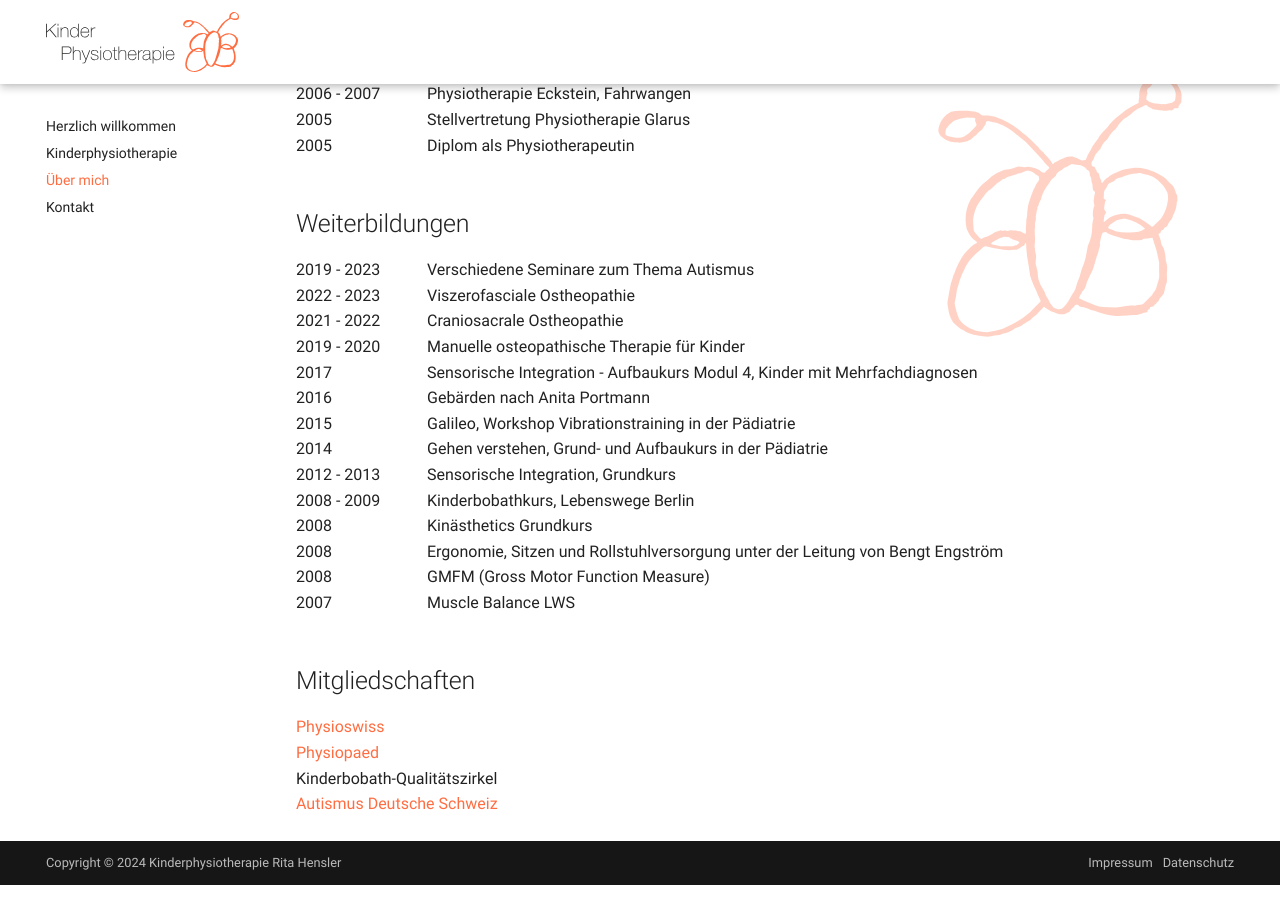
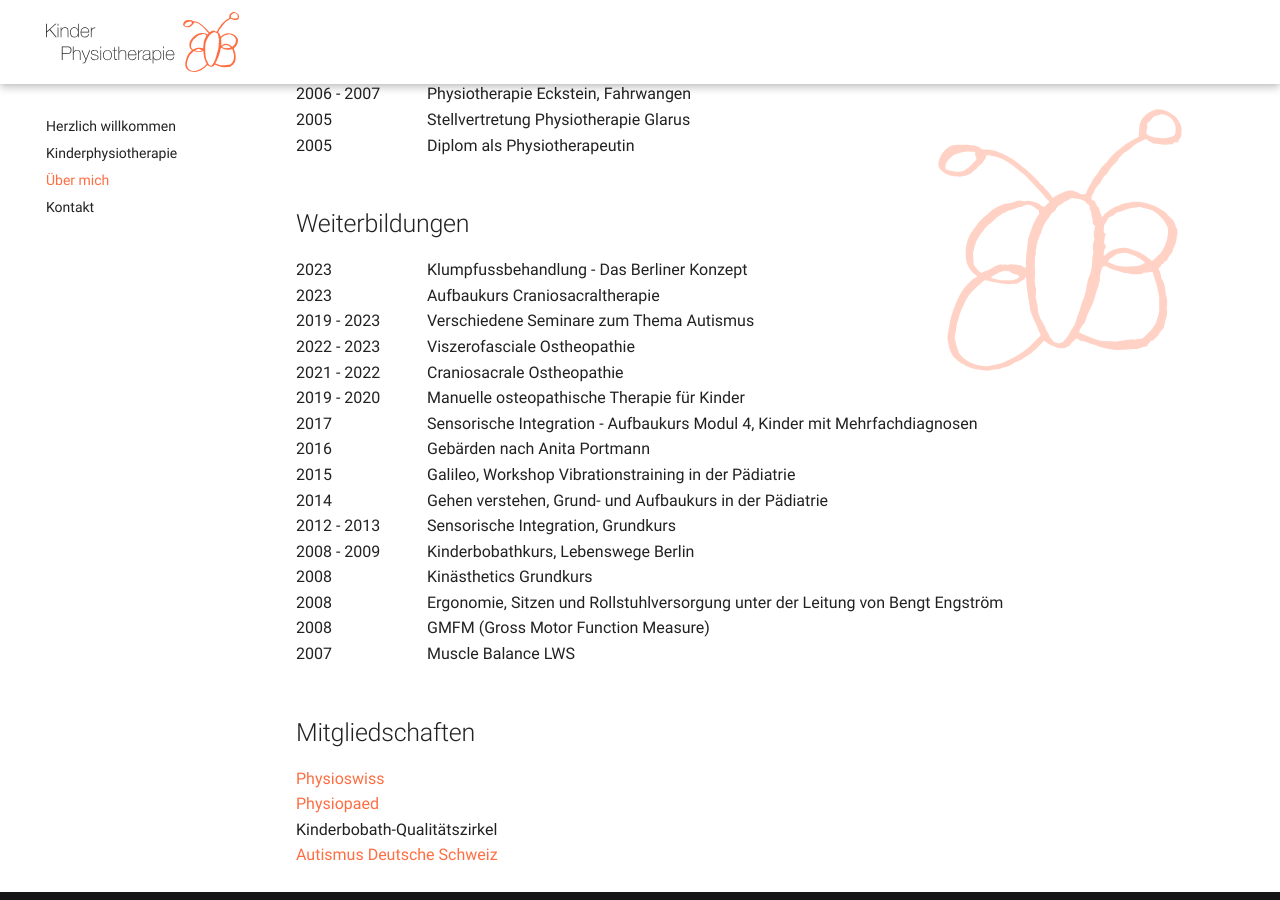
Before and after one commit to kprh/kprh-website, an MkDocs documentation site: the page built from docs/ueber_mich.md, in a window 1280 px wide and 900 px high, scrolled down 671 px. Built offline with MkDocs 1.6.1 and Material for MkDocs 9.7.7, drawn with Linux system fonts in a browser that asks for light colours.

Commit message:
Weiterbildungen

```diff
--- a/docs/ueber_mich.md
+++ b/docs/ueber_mich.md
@@ -33,6 +33,8 @@ Weiterbildungen
 
 |             |    |
 | ----------- | -- |
+| 2023        | Klumpfussbehandlung - Das Berliner Konzept |
+| 2023        | Aufbaukurs Craniosacraltherapie |
 | 2019 - 2023 | Verschiedene Seminare zum Thema Autismus |
 | 2022 - 2023 | Viszerofasciale Ostheopathie |
 | 2021 - 2022 | Craniosacrale Ostheopathie |
```
